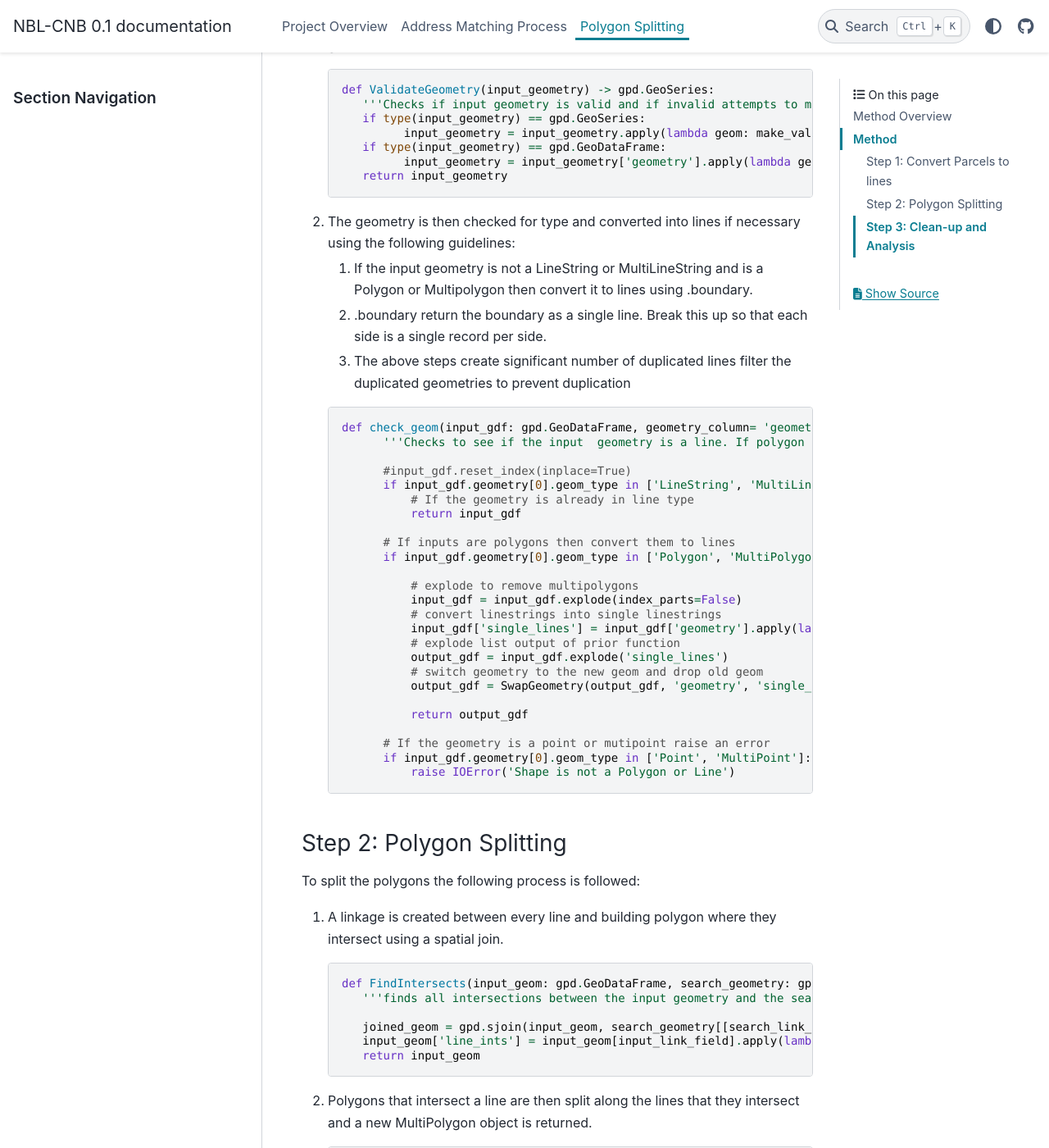
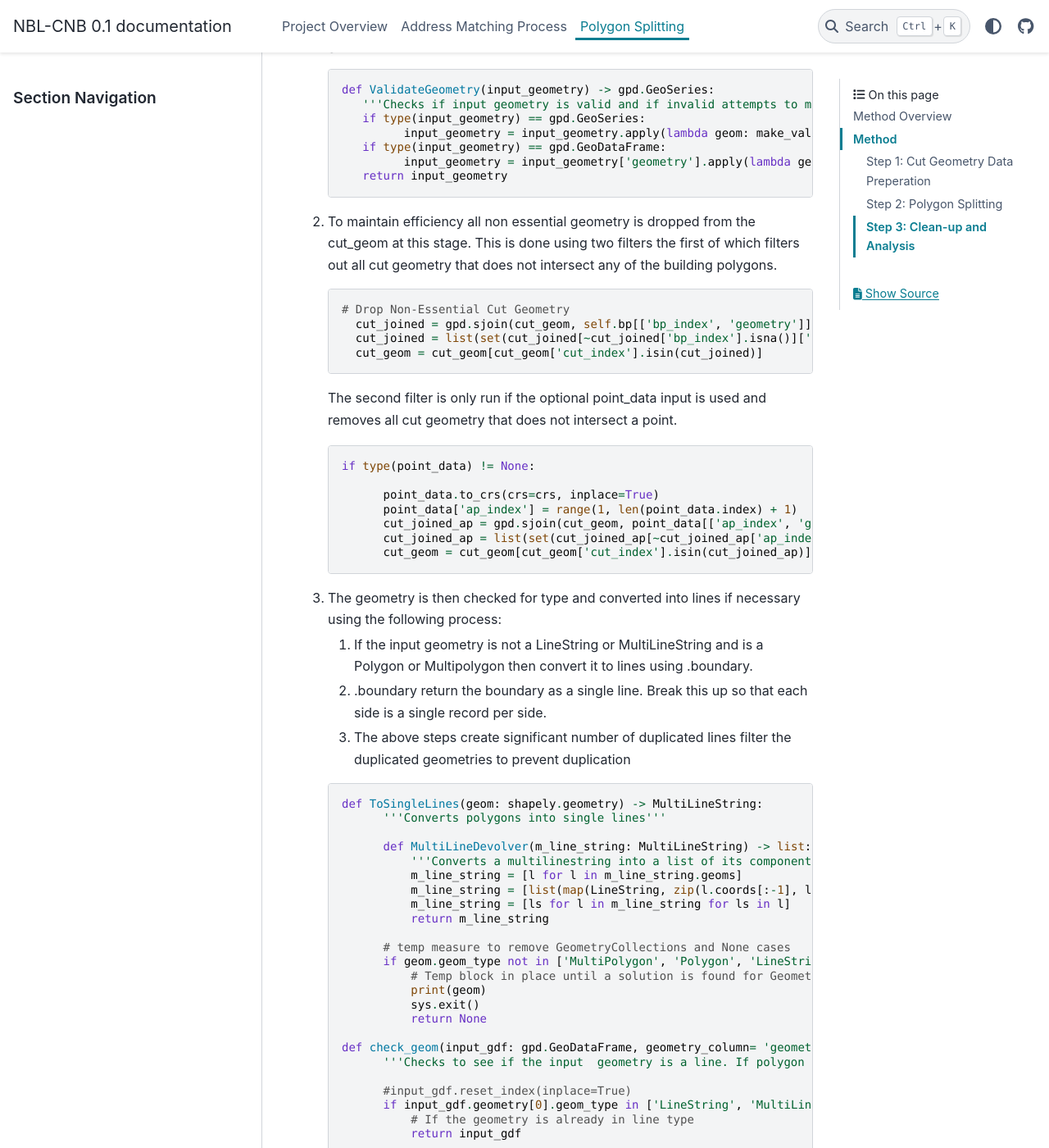
Before and after one commit to StatCan/NBL-CNB, a Sphinx documentation site: the page built from docs/source/polygon_cutting.rst, in a window 1280 px wide and 1400 px high, scrolled down 2060 px. Shown: the whole window at 82% size. Built offline with Sphinx 7.4.7 and the PyData theme 0.15.4, drawn with Linux system fonts in a browser that asks for light colours; pages that are not in the unit, such as notebooks, are missing from menus; some of the changed text lies outside the part shown.

Commit message:
additional documentation added

```diff
--- a/docs/source/polygon_cutting.rst
+++ b/docs/source/polygon_cutting.rst
@@ -45,8 +45,8 @@ The parcel fabric is used as a guide and cut any buildings that cross the bounda
 Method
 ------
 
-Step 1: Convert Parcels to lines
-________________________________
+Step 1: Cut Geometry Data Preperation
+_____________________________________
 
 The first step is to convert the parcel fabric from polygons to lines. This is done using the following methodology:
 
@@ -62,13 +62,53 @@ The first step is to convert the parcel fabric from polygons to lines. This is d
                input_geometry = input_geometry['geometry'].apply(lambda geom: make_valid(geom) if not geom.is_valid else geom)
          return input_geometry
 
-2. The geometry is then checked for type and converted into lines if necessary using the following guidelines:
+2. To maintain efficiency all non essential geometry is dropped from the cut_geom at this stage. This is done using two filters the first of which
+   filters out all cut geometry that does not intersect any of the building polygons.
+
+   .. code-block:: python
+
+      # Drop Non-Essential Cut Geometry
+        cut_joined = gpd.sjoin(cut_geom, self.bp[['bp_index', 'geometry']])
+        cut_joined = list(set(cut_joined[~cut_joined['bp_index'].isna()]['cut_index'].tolist()))
+        cut_geom = cut_geom[cut_geom['cut_index'].isin(cut_joined)]
+
+   The second filter is only run if the optional point_data input is used and removes all cut geometry that does not intersect a point.
+
+   .. code-block:: python
+
+      if type(point_data) != None:
+
+            point_data.to_crs(crs=crs, inplace=True)
+            point_data['ap_index'] = range(1, len(point_data.index) + 1)
+            cut_joined_ap = gpd.sjoin(cut_geom, point_data[['ap_index', 'geometry']])
+            cut_joined_ap = list(set(cut_joined_ap[~cut_joined_ap['ap_index'].isna()]['cut_index'].tolist()))
+            cut_geom = cut_geom[cut_geom['cut_index'].isin(cut_joined_ap)]
+
+
+3. The geometry is then checked for type and converted into lines if necessary using the following process:
 
    1. If the input geometry is not a LineString or MultiLineString and is a Polygon or Multipolygon then convert it to lines using .boundary.
    2. .boundary return the boundary as a single line. Break this up so that each side is a single record per side.
    3. The above steps create significant number of duplicated lines filter the duplicated geometries to prevent duplication
 
    .. code-block:: python
+
+      def ToSingleLines(geom: shapely.geometry) -> MultiLineString:
+            '''Converts polygons into single lines'''
+
+            def MultiLineDevolver(m_line_string: MultiLineString) -> list:
+                '''Converts a multilinestring into a list of its component lines'''
+                m_line_string = [l for l in m_line_string.geoms]
+                m_line_string = [list(map(LineString, zip(l.coords[:-1], l.coords[1:]))) for l in m_line_string]
+                m_line_string = [ls for l in m_line_string for ls in l]
+                return m_line_string
+
+            # temp measure to remove GeometryCollections and None cases
+            if geom.geom_type not in ['MultiPolygon', 'Polygon', 'LineString', 'MultiLineString', 'Point', 'MultiPoint']:
+                # Temp block in place until a solution is found for GeometryCollections
+                print(geom)
+                sys.exit()
+                return None
 
       def check_geom(input_gdf: gpd.GeoDataFrame, geometry_column= 'geometry') -> gpd.GeoDataFrame:
             '''Checks to see if the input  geometry is a line. If polygon converts to lines. If points or other returns a geometry error'''
@@ -84,7 +124,7 @@ The first step is to convert the parcel fabric from polygons to lines. This is d
                 # explode to remove multipolygons
                 input_gdf = input_gdf.explode(index_parts=False)
                 # convert linestrings into single linestrings
-                input_gdf['single_lines'] = input_gdf['geometry'].apply(lambda p: ToSingleLines(p))
+                input_gdf['single_lines'] = input_gdf['geometry'].swifter.apply(lambda p: ToSingleLines(p))
                 # explode list output of prior function
                 output_gdf = input_gdf.explode('single_lines')
                 # switch geometry to the new geom and drop old geom
@@ -116,26 +158,36 @@ To split the polygons the following process is followed:
 
    .. code-block:: python
 
-       def CutPolygon(input_geom, line_geom):
-            '''Cuts the input polygon by the lines linked to it during the FindIntersects Step
-            Run the FindIntersects step before calling this function'''
-            cut_indexes = input_geom['line_ints']
+       def CutPolygon(intersect_indexes: tuple, in_geom: Polygon, line_geom:gpd.GeoDataFrame, cut_field:str) -> MultiPolygon:
+            '''Cuts the input polygon by the lines linked to it during the FindIntersects Step Run the FindIntersects step before calling this function'''
+
+            # Select only key vars and set the cut indexes
+            line_geom = line_geom[[cut_field, 'geometry']]
+            cut_indexes = intersect_indexes
+
+            # Polygons with no intersects don't need to be split
             if len(cut_indexes) == 0:
-                return input_geom['geometry']
+                return in_geom
+
+            # Polygons with intersects need to be split
             if len(cut_indexes) >= 1:
-               # retrieve the records related to the cut indexes
-                  cutters = line_geom[line_geom['cut_index'].isin(cut_indexes)]
-                  # For every cut index split the polygon by it. Returns as a list of geometry collections
-                  geoms = [shapely.ops.split(input_geom['geometry'], c) for c in cutters['geometry'].values.tolist()]
-                  # Extract all geometry from the geometry collections
+                # retrieve the records related to the cut indexes
+                cutters = line_geom[line_geom[cut_field].isin(cut_indexes)]
 
-                  geoms = [p for gc in geoms for p in gc.geoms]
-                  # Take that list and convert it to a multipolygon. Return that
-                  if len(geoms) < 1:
-                     print(geoms)
-                     print(MultiPolygon(geoms))
-                     sys.exit()
-                  return MultiPolygon(geoms)
+                # convert to a single LineString or MultiLineString
+                cut_single = [shapely.ops.linemerge(cutters.geometry.values.tolist())]
+
+                # Convert the polygon into its boundary and append it to the cut lines list
+                cut_single.append(in_geom.boundary)
+                # Create a union between all the lines
+                cut_single = shapely.ops.unary_union(cut_single)
+                # merge all the lines into a single LineString or MultiLineString
+                cut_single = shapely.ops.linemerge(cut_single)
+                # Convert the linemerge result back into a polygon
+                polygons = shapely.ops.polygonize(cut_single)
+                # Ensure result is a MultiPolygon and return it
+                return MultiPolygon(polygons)
+
 
        bp[cut_geom] = bp[['geometry', 'line_ints']].apply(lambda x: CutPolygon(x, self.line_geom[['cut_index', 'geometry']]), axis=1)
 
```
Also changed, not shown: other parts of docs/source/polygon_cutting.rst (+2 -0 lines).
